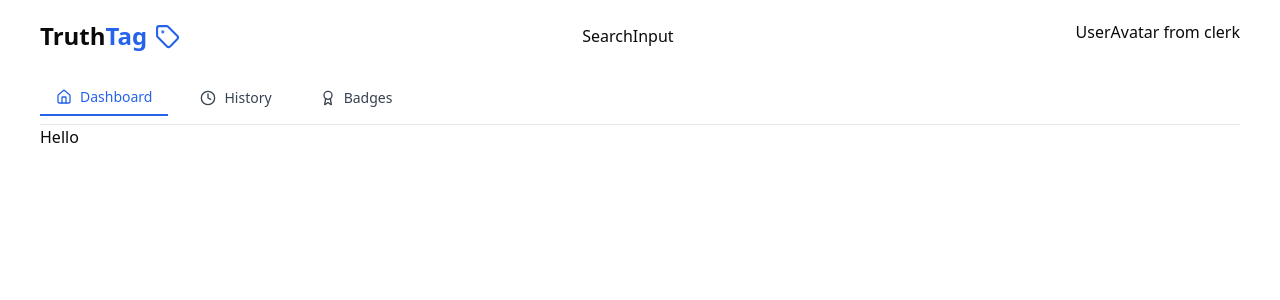
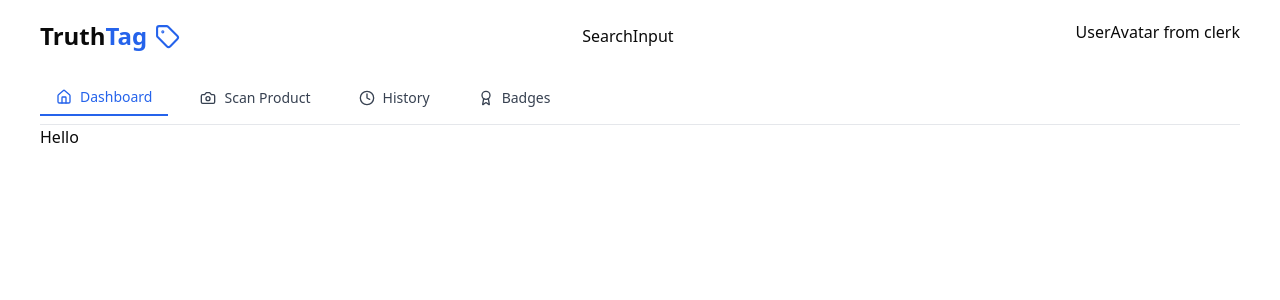
Before and after one commit to Arman6117/TruthTag, a Next.js app: page / in a window 1280 px wide. Shown: the top 300 px of the page. Built offline with nearby package versions, Linux system fonts and the light colour scheme.

Commit message:
add Scan Product link to Navbar; integrate SearchInput component

```diff
--- a/components/navbar.tsx
+++ b/components/navbar.tsx
@@ -6,8 +6,9 @@ import { usePathname } from "next/navigation";
 
 import { Button } from "./ui/button";
 
-import { HomeIcon, ClockIcon, AwardIcon, MenuIcon, XIcon } from "lucide-react";
+import {LucideCamera, HomeIcon, ClockIcon, AwardIcon, MenuIcon, XIcon } from "lucide-react";
 import { cn } from "../lib/utils";
+import SearchInput from "./search-input";
 
 const Navbar = () => {
   const [isMobileMenuOpen, setIsMobileMenuOpen] = useState(false);
@@ -15,6 +16,7 @@ const Navbar = () => {
 
   const navItems = [
     { name: "Dashboard", icon: <HomeIcon className="h-5 w-5" />, path: "/" },
+    { name: "Scan Product", icon: <LucideCamera className="h-5 w-5" />, path: "/scan-product" },
     {
       name: "History",
       icon: <ClockIcon className="h-5 w-5" />,
@@ -94,6 +96,7 @@ const Navbar = () => {
                 </Button>
               </Link>
             ))}
+            <SearchInput/>
           </div>
         )}
       </div>
```
